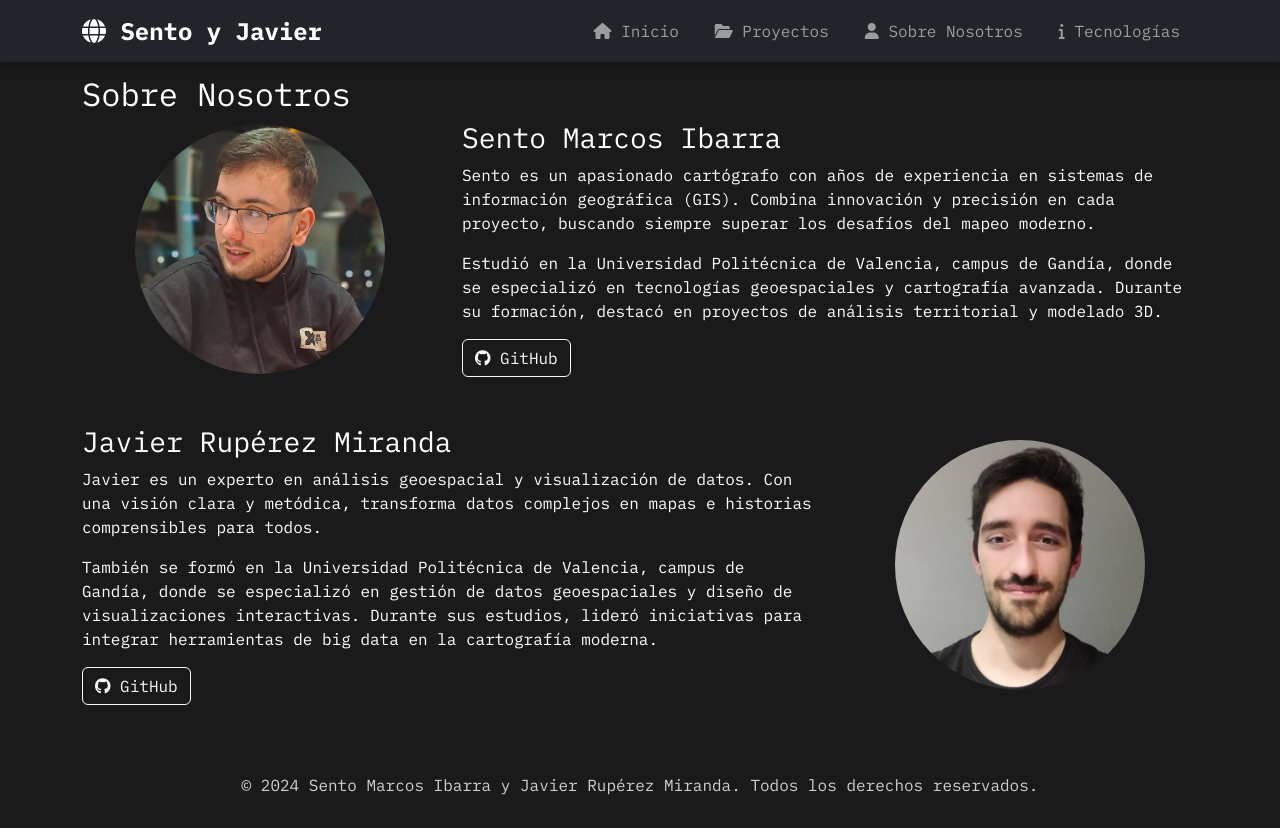
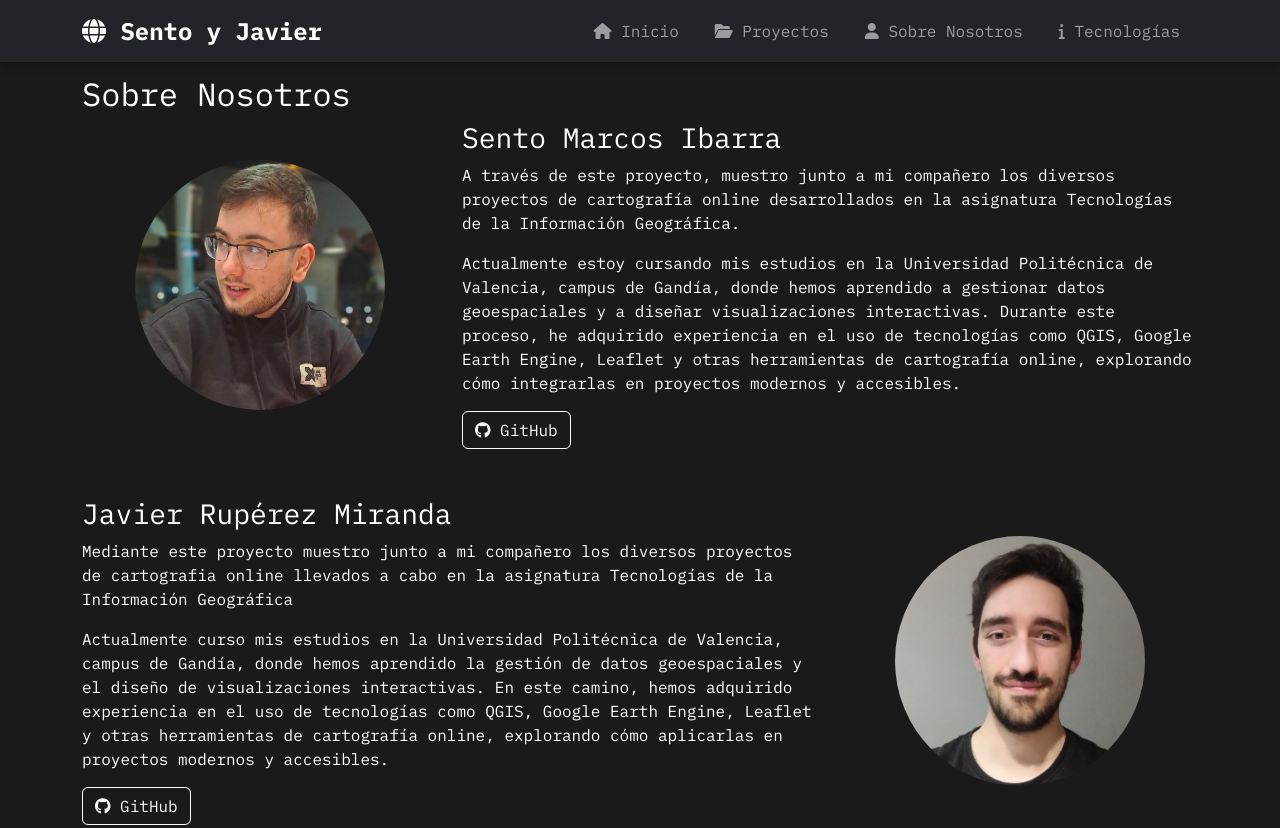
Before and after one commit to SentoMarcos/Proyecto-Carto, a website: page pages/about_us.html in a window 1280 px wide. Shown: the top 828 px of the page. Drawn offline with nearby package versions, Linux system fonts and the light colour scheme.

Commit message:
sobre nosotros bien

```diff
--- a/pages/about_us.html
+++ b/pages/about_us.html
@@ -286,8 +286,12 @@
             </div>
             <div class="col-md-8">
                 <h3>Sento Marcos Ibarra</h3>
-                <p>Sento es un apasionado cartógrafo con años de experiencia en sistemas de información geográfica (GIS). Combina innovación y precisión en cada proyecto, buscando siempre superar los desafíos del mapeo moderno.</p>
-                <p>Estudió en la Universidad Politécnica de Valencia, campus de Gandía, donde se especializó en tecnologías geoespaciales y cartografía avanzada. Durante su formación, destacó en proyectos de análisis territorial y modelado 3D.</p>
+                <p>A través de este proyecto, muestro junto a mi compañero los diversos proyectos de cartografía online desarrollados en la asignatura Tecnologías de la Información Geográfica.</p>
+                <p>Actualmente estoy cursando mis estudios en la Universidad Politécnica de Valencia, campus de Gandía,
+                    donde hemos aprendido a gestionar datos geoespaciales y a diseñar visualizaciones interactivas.
+                    Durante este proceso, he adquirido experiencia en el uso de tecnologías como QGIS,
+                    Google Earth Engine, Leaflet y otras herramientas de cartografía online,
+                    explorando cómo integrarlas en proyectos modernos y accesibles.</p>
                 <a class="btn btn-outline-light" href="https://github.com/SentoMarcos" target="_blank"><i class="fab fa-github"></i> GitHub</a>
             </div>
         </div>
@@ -298,8 +302,12 @@
             </div>
             <div class="col-md-8 order-md-1">
                 <h3>Javier Rupérez Miranda</h3>
-                <p>Javier es un experto en análisis geoespacial y visualización de datos. Con una visión clara y metódica, transforma datos complejos en mapas e historias comprensibles para todos.</p>
-                <p>También se formó en la Universidad Politécnica de Valencia, campus de Gandía, donde se especializó en gestión de datos geoespaciales y diseño de visualizaciones interactivas. Durante sus estudios, lideró iniciativas para integrar herramientas de big data en la cartografía moderna.</p>
+                <p>Mediante este proyecto muestro junto a mi compañero los diversos proyectos de cartografia online llevados a cabo en la asignatura Tecnologías de la Información Geográfica</p>
+                <p>Actualmente curso mis estudios en la Universidad Politécnica de Valencia, campus de Gandía,
+                    donde hemos aprendido la gestión de datos geoespaciales y el diseño de visualizaciones interactivas.
+                    En este camino, hemos adquirido experiencia en el uso de tecnologías como QGIS,
+                    Google Earth Engine, Leaflet y otras herramientas de cartografía online,
+                    explorando cómo aplicarlas en proyectos modernos y accesibles.</p>
                 <a class="btn btn-outline-light" href="https://github.com/jrupmir" target="_blank"><i class="fab fa-github"></i> GitHub</a>
             </div>
         </div>
```
